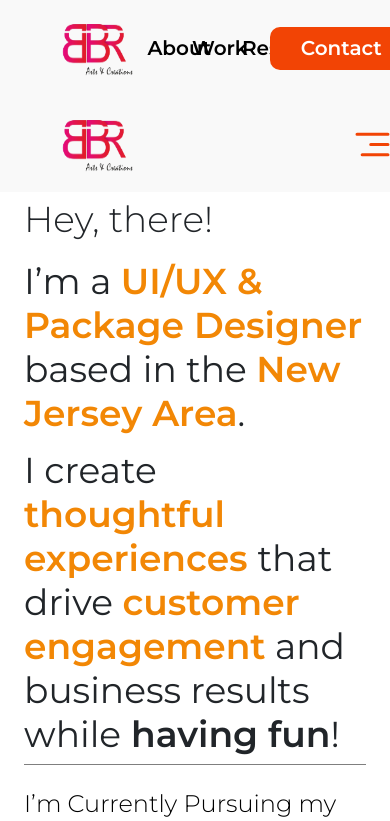
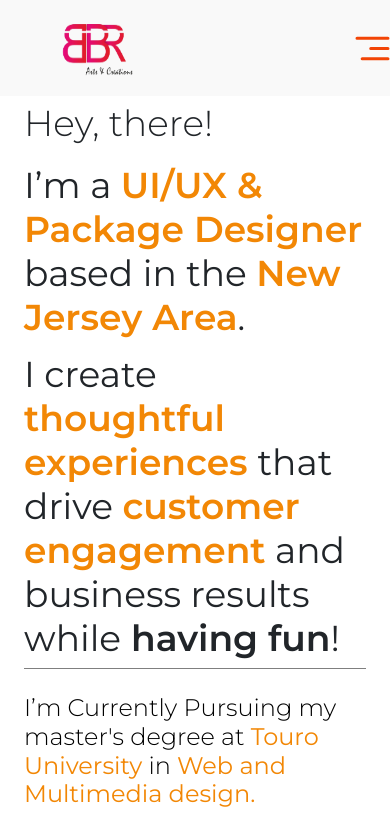
Before and after one commit to Nagaraju850109/Nagaraju-uxd-designer, an Angular app: page / in a window 390 px wide. Shown: the top 821 px of the page. Built offline with nearby package versions, Linux system fonts and the light colour scheme.

Commit message:
Changed Footer image to be responsive and Adjusted top bar for xs screen

```diff
--- a/src/app/components/footer-bar/footer-bar.component.html
+++ b/src/app/components/footer-bar/footer-bar.component.html
@@ -3,7 +3,7 @@
     <div class="row">
         <div class="col-sm-12 col-lg-8">
           <div class="footer_image">
-            <img src="/assets/images/footer-contact-me.png" alt="">
+            <img src="/assets/images/footer-contact-me.png" alt="" class="img-fluid">
           </div>
         </div>
         <div class="col-sm-12 col-lg-4">
--- a/src/app/components/top-bar/top-bar.component.html
+++ b/src/app/components/top-bar/top-bar.component.html
@@ -1,5 +1,5 @@
 <section class="top-section">
-    <div class="d-sm-none d-md-none d-lg-block">
+    <div class="d-none d-sm-none d-md-none d-lg-block">
         <div class="row d-flex justify-content-center align-items-center gx-0">
             <div class="col-6">
                 <a class="ps-5" href=""><img alt="BBR" class="logo" src="assets/images/logo.png"></a>
@@ -17,7 +17,7 @@
         </div>
     </div>
 
-    <div class="d-md-block d-lg-none">
+    <div class="d-block d-sm-block d-md-block d-lg-none">
         <div class="row d-flex justify-content-center align-items-center gx-0">
             <div class="col-6">
                 <a class="ps-5" href=""><img alt="BBR" class="logo" src="assets/images/logo.png"></a>
```
Also changed, not shown: src/assets/images/footer-contact-me_old.png (deleted).
